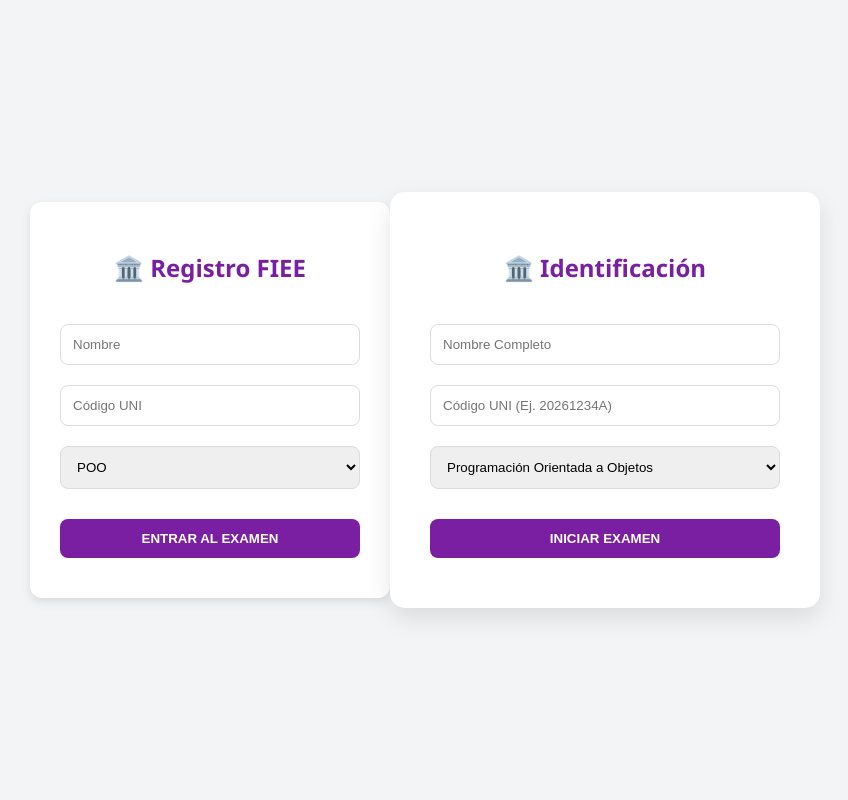
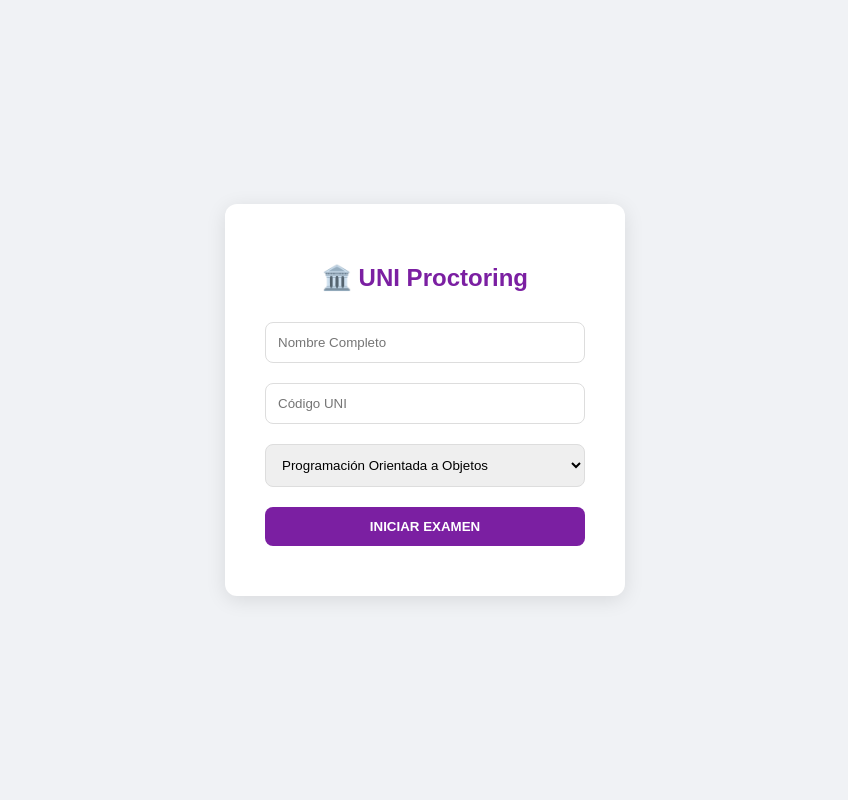
Before and after one commit to 914049118eddy-ops/Proctoring-, a FastAPI app: page / in a window 1280 px wide. Shown: the whole page, without its empty margins (215-1063 px from the left). Run offline with FastAPI, Linux system fonts and the light colour scheme; parts of the project's set-up code (start-up, migrations or seed data) failed here and were passed over.

Commit message:
Update registro.html

```diff
--- a/templates/registro.html
+++ b/templates/registro.html
@@ -1,38 +1,24 @@
 <!DOCTYPE html>
-<html>
-<head><title>Registro UNI</title><style>body{font-family:sans-serif;display:flex;align-items:center;justify-content:center;height:100vh;background:#f3f4f6}.card{background:white;padding:30px;border-radius:12px;box-shadow:0 4px 10px rgba(0,0,0,0.1);width:300px}input,select,button{width:100%;margin:10px 0;padding:10px;border-radius:6px;border:1px solid #ddd}button{background:#7b1fa2;color:white;font-weight:bold;cursor:pointer}</style></head>
-<body>
-    <form class="card" action="/ingresar" method="post">
-        <h2 style="color:#7b1fa2;text-align:center">🏛️ Registro FIEE</h2>
-        <input type="text" name="nombre" placeholder="Nombre" required>
-        <input type="text" name="uid" placeholder="Código UNI" required>
-        <select name="materia"><option>POO</option><option>Cálculo</option></select>
-        <button type="submit">ENTRAR AL EXAMEN</button>
-    </form>
-</body>
-</html>
 <html lang="es">
 <head>
     <meta charset="UTF-8">
-    <title>Registro Estudiante - UNI</title>
+    <title>Registro FIEE - UNI</title>
     <style>
-        body { font-family: 'Segoe UI', sans-serif; background: #f3f4f6; display: flex; align-items: center; justify-content: center; height: 100vh; margin: 0; }
-        .login-card { background: white; padding: 40px; border-radius: 15px; box-shadow: 0 10px 25px rgba(0,0,0,0.1); width: 350px; }
-        h2 { color: #7b1fa2; text-align: center; margin-bottom: 30px; }
-        input, select { width: 100%; padding: 12px; margin: 10px 0; border: 1px solid #ddd; border-radius: 8px; box-sizing: border-box; }
-        button { width: 100%; padding: 12px; background: #7b1fa2; color: white; border: none; border-radius: 8px; cursor: pointer; font-weight: bold; margin-top: 20px; }
+        body { font-family: sans-serif; background: #f0f2f5; display: flex; align-items: center; justify-content: center; height: 100vh; margin: 0; }
+        .card { background: white; padding: 40px; border-radius: 12px; box-shadow: 0 4px 20px rgba(0,0,0,0.1); width: 320px; text-align: center; }
+        input, select, button { width: 100%; padding: 12px; margin: 10px 0; border: 1px solid #ddd; border-radius: 8px; box-sizing: border-box; }
+        button { background: #7b1fa2; color: white; border: none; font-weight: bold; cursor: pointer; transition: 0.3s; }
         button:hover { background: #4a148c; }
     </style>
 </head>
 <body>
-    <div class="login-card">
-        <h2>🏛️ Identificación</h2>
+    <div class="card">
+        <h2 style="color:#7b1fa2">🏛️ UNI Proctoring</h2>
         <form action="/ingresar" method="post">
             <input type="text" name="nombre" placeholder="Nombre Completo" required>
-            <input type="text" name="uid" placeholder="Código UNI (Ej. 20261234A)" required>
+            <input type="text" name="uid" placeholder="Código UNI" required>
             <select name="materia">
                 <option value="POO">Programación Orientada a Objetos</option>
-                <option value="BMA15">Cálculo Diferencial</option>
                 <option value="BFI01">Física I</option>
             </select>
             <button type="submit">INICIAR EXAMEN</button>
```
